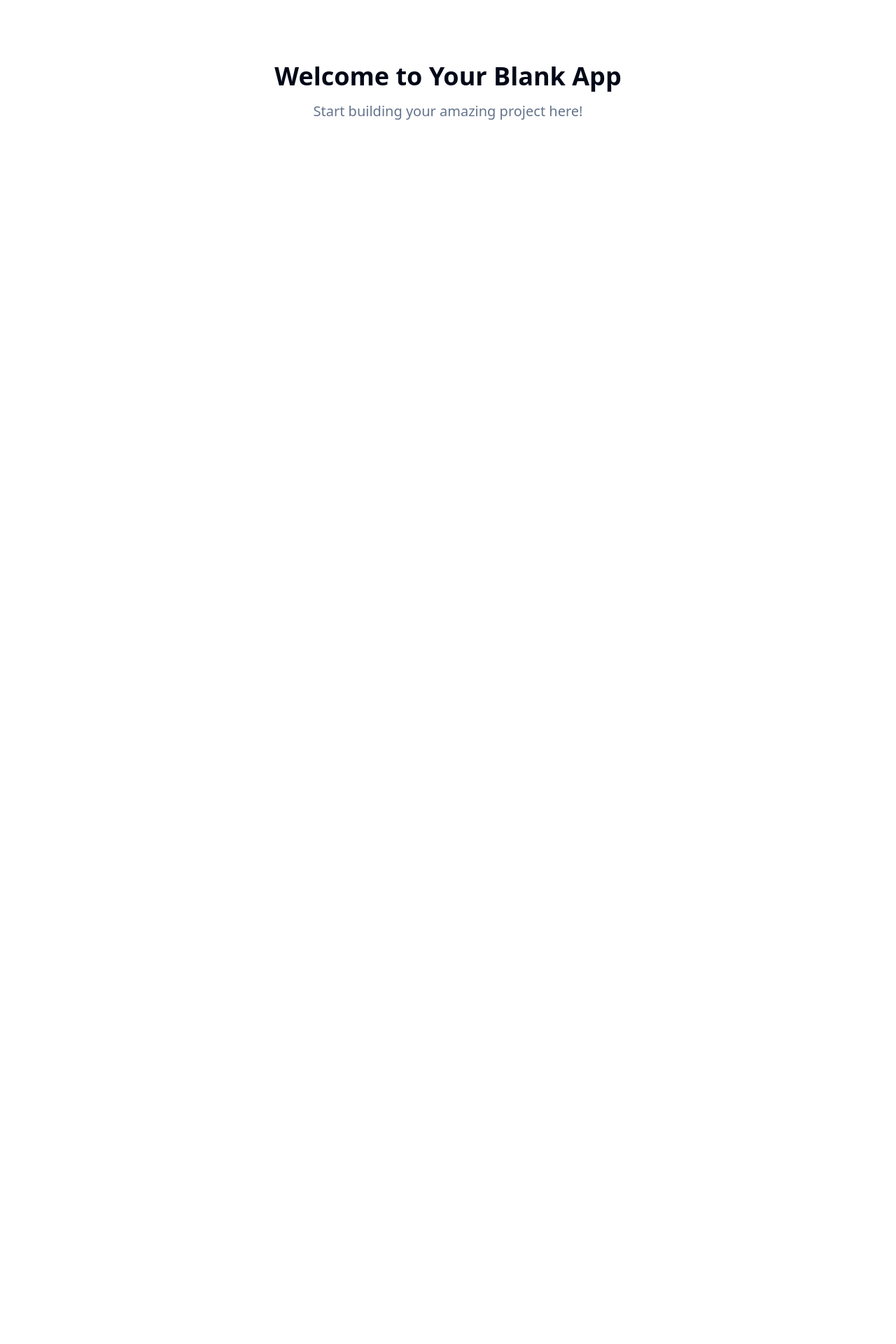
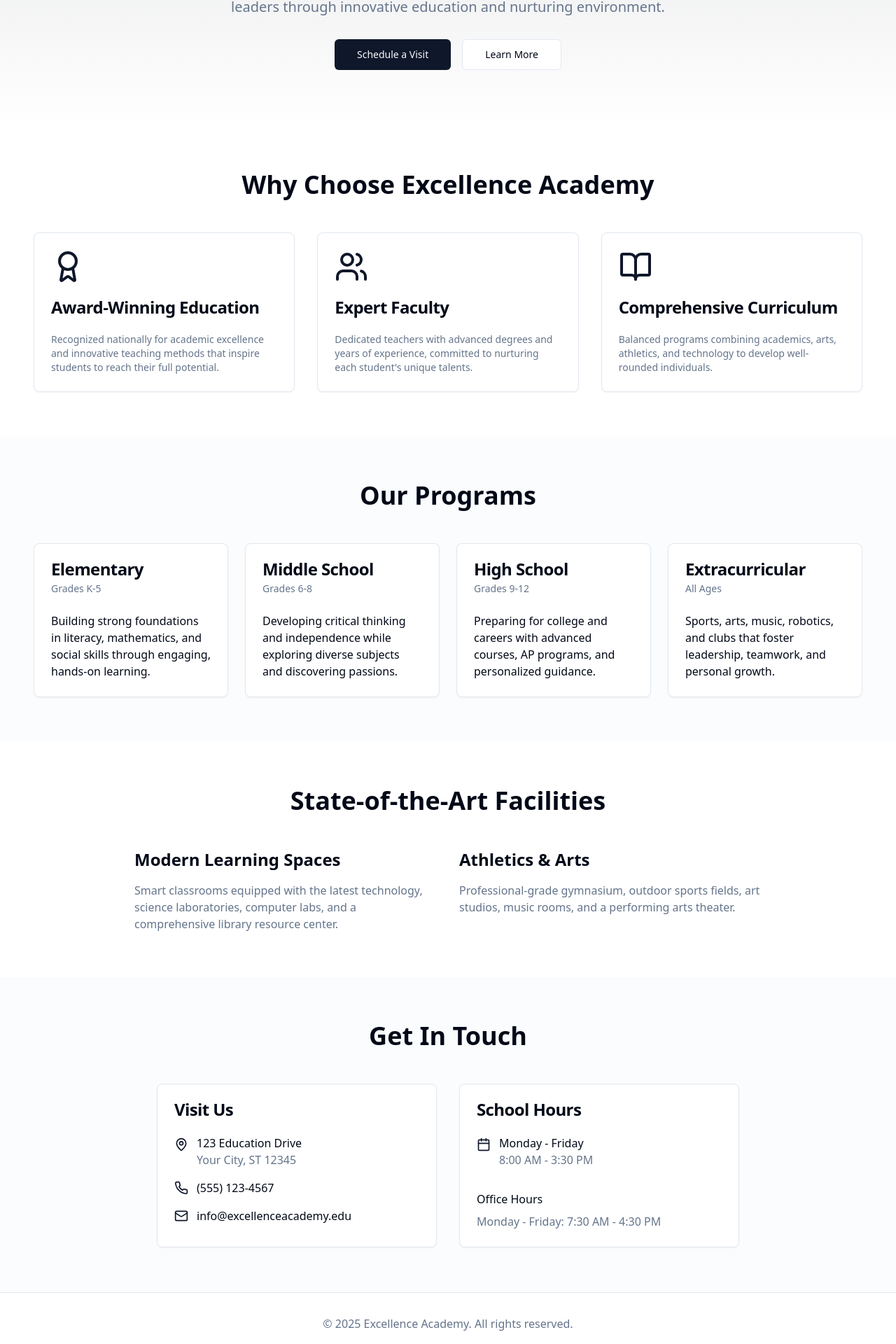
Before and after one commit to Drunken-Sage/project-port-porter, a React (Vite) app: page / in a window 1280 px wide. Shown: the part 269-2189 px from the top of the page at 70% size. Before the commit the page ends 800 px from the top, so only its background shows below. Built offline with nearby package versions, Linux system fonts and the light colour scheme.

Commit message:
Convert page to school landing page

```diff
--- a/src/pages/Index.tsx
+++ b/src/pages/Index.tsx
@@ -1,12 +1,207 @@
-// Update this page (the content is just a fallback if you fail to update the page)
+import { Button } from "@/components/ui/button";
+import { Card, CardContent, CardDescription, CardHeader, CardTitle } from "@/components/ui/card";
+import { BookOpen, Users, Award, Calendar, Phone, Mail, MapPin } from "lucide-react";
 
 const Index = () => {
   return (
-    <div className="min-h-screen flex items-center justify-center bg-background">
-      <div className="text-center">
-        <h1 className="text-4xl font-bold mb-4">Welcome to Your Blank App</h1>
-        <p className="text-xl text-muted-foreground">Start building your amazing project here!</p>
-      </div>
+    <div className="min-h-screen bg-background">
+      {/* Navigation */}
+      <nav className="border-b bg-card">
+        <div className="container mx-auto px-4 py-4">
+          <div className="flex items-center justify-between">
+            <h1 className="text-2xl font-bold text-primary">Excellence Academy</h1>
+            <div className="hidden md:flex gap-6">
+              <a href="#about" className="text-foreground hover:text-primary transition-colors">About</a>
+              <a href="#programs" className="text-foreground hover:text-primary transition-colors">Programs</a>
+              <a href="#facilities" className="text-foreground hover:text-primary transition-colors">Facilities</a>
+              <a href="#contact" className="text-foreground hover:text-primary transition-colors">Contact</a>
+            </div>
+            <Button>Apply Now</Button>
+          </div>
+        </div>
+      </nav>
+
+      {/* Hero Section */}
+      <section className="py-20 px-4 bg-gradient-to-b from-primary/10 to-background">
+        <div className="container mx-auto text-center">
+          <h2 className="text-5xl md:text-6xl font-bold mb-6 text-foreground">
+            Empowering Minds, Building Futures
+          </h2>
+          <p className="text-xl text-muted-foreground mb-8 max-w-2xl mx-auto">
+            Where excellence meets opportunity. Join us in creating tomorrow's leaders through innovative education and nurturing environment.
+          </p>
+          <div className="flex gap-4 justify-center flex-wrap">
+            <Button size="lg">Schedule a Visit</Button>
+            <Button size="lg" variant="outline">Learn More</Button>
+          </div>
+        </div>
+      </section>
+
+      {/* About Section */}
+      <section id="about" className="py-16 px-4">
+        <div className="container mx-auto">
+          <h3 className="text-4xl font-bold text-center mb-12 text-foreground">Why Choose Excellence Academy</h3>
+          <div className="grid md:grid-cols-3 gap-8">
+            <Card>
+              <CardHeader>
+                <Award className="w-12 h-12 mb-4 text-primary" />
+                <CardTitle>Award-Winning Education</CardTitle>
+              </CardHeader>
+              <CardContent>
+                <CardDescription>
+                  Recognized nationally for academic excellence and innovative teaching methods that inspire students to reach their full potential.
+                </CardDescription>
+              </CardContent>
+            </Card>
+            <Card>
+              <CardHeader>
+                <Users className="w-12 h-12 mb-4 text-primary" />
+                <CardTitle>Expert Faculty</CardTitle>
+              </CardHeader>
+              <CardContent>
+                <CardDescription>
+                  Dedicated teachers with advanced degrees and years of experience, committed to nurturing each student's unique talents.
+                </CardDescription>
+              </CardContent>
+            </Card>
+            <Card>
+              <CardHeader>
+                <BookOpen className="w-12 h-12 mb-4 text-primary" />
+                <CardTitle>Comprehensive Curriculum</CardTitle>
+              </CardHeader>
+              <CardContent>
+                <CardDescription>
+                  Balanced programs combining academics, arts, athletics, and technology to develop well-rounded individuals.
+                </CardDescription>
+              </CardContent>
+            </Card>
+          </div>
+        </div>
+      </section>
+
+      {/* Programs Section */}
+      <section id="programs" className="py-16 px-4 bg-muted/30">
+        <div className="container mx-auto">
+          <h3 className="text-4xl font-bold text-center mb-12 text-foreground">Our Programs</h3>
+          <div className="grid md:grid-cols-2 lg:grid-cols-4 gap-6">
+            <Card>
+              <CardHeader>
+                <CardTitle>Elementary</CardTitle>
+                <CardDescription>Grades K-5</CardDescription>
+              </CardHeader>
+              <CardContent>
+                Building strong foundations in literacy, mathematics, and social skills through engaging, hands-on learning.
+              </CardContent>
+            </Card>
+            <Card>
+              <CardHeader>
+                <CardTitle>Middle School</CardTitle>
+                <CardDescription>Grades 6-8</CardDescription>
+              </CardHeader>
+              <CardContent>
+                Developing critical thinking and independence while exploring diverse subjects and discovering passions.
+              </CardContent>
+            </Card>
+            <Card>
+              <CardHeader>
+                <CardTitle>High School</CardTitle>
+                <CardDescription>Grades 9-12</CardDescription>
+              </CardHeader>
+              <CardContent>
+                Preparing for college and careers with advanced courses, AP programs, and personalized guidance.
+              </CardContent>
+            </Card>
+            <Card>
+              <CardHeader>
+                <CardTitle>Extracurricular</CardTitle>
+                <CardDescription>All Ages</CardDescription>
+              </CardHeader>
+              <CardContent>
+                Sports, arts, music, robotics, and clubs that foster leadership, teamwork, and personal growth.
+              </CardContent>
+            </Card>
+          </div>
+        </div>
+      </section>
+
+      {/* Facilities Section */}
+      <section id="facilities" className="py-16 px-4">
+        <div className="container mx-auto">
+          <h3 className="text-4xl font-bold text-center mb-12 text-foreground">State-of-the-Art Facilities</h3>
+          <div className="grid md:grid-cols-2 gap-8 max-w-4xl mx-auto">
+            <div className="space-y-4">
+              <h4 className="text-2xl font-semibold text-foreground">Modern Learning Spaces</h4>
+              <p className="text-muted-foreground">
+                Smart classrooms equipped with the latest technology, science laboratories, computer labs, and a comprehensive library resource center.
+              </p>
+            </div>
+            <div className="space-y-4">
+              <h4 className="text-2xl font-semibold text-foreground">Athletics & Arts</h4>
+              <p className="text-muted-foreground">
+                Professional-grade gymnasium, outdoor sports fields, art studios, music rooms, and a performing arts theater.
+              </p>
+            </div>
+          </div>
+        </div>
+      </section>
+
+      {/* Contact Section */}
+      <section id="contact" className="py-16 px-4 bg-muted/30">
+        <div className="container mx-auto max-w-4xl">
+          <h3 className="text-4xl font-bold text-center mb-12 text-foreground">Get In Touch</h3>
+          <div className="grid md:grid-cols-2 gap-8">
+            <Card>
+              <CardHeader>
+                <CardTitle>Visit Us</CardTitle>
+              </CardHeader>
+              <CardContent className="space-y-4">
+                <div className="flex items-start gap-3">
+                  <MapPin className="w-5 h-5 text-primary mt-1" />
+                  <div>
+                    <p className="font-medium">123 Education Drive</p>
+                    <p className="text-muted-foreground">Your City, ST 12345</p>
+                  </div>
+                </div>
+                <div className="flex items-center gap-3">
+                  <Phone className="w-5 h-5 text-primary" />
+                  <p>(555) 123-4567</p>
+                </div>
+                <div className="flex items-center gap-3">
+                  <Mail className="w-5 h-5 text-primary" />
+                  <p>info@excellenceacademy.edu</p>
+                </div>
+              </CardContent>
+            </Card>
+            <Card>
+              <CardHeader>
+                <CardTitle>School Hours</CardTitle>
+              </CardHeader>
+              <CardContent className="space-y-4">
+                <div className="flex items-start gap-3">
+                  <Calendar className="w-5 h-5 text-primary mt-1" />
+                  <div>
+                    <p className="font-medium">Monday - Friday</p>
+                    <p className="text-muted-foreground">8:00 AM - 3:30 PM</p>
+                  </div>
+                </div>
+                <div className="pt-4">
+                  <p className="font-medium mb-2">Office Hours</p>
+                  <p className="text-muted-foreground">Monday - Friday: 7:30 AM - 4:30 PM</p>
+                </div>
+              </CardContent>
+            </Card>
+          </div>
+        </div>
+      </section>
+
+      {/* Footer */}
+      <footer className="border-t bg-card py-8 px-4">
+        <div className="container mx-auto text-center">
+          <p className="text-muted-foreground">
+            © 2025 Excellence Academy. All rights reserved.
+          </p>
+        </div>
+      </footer>
     </div>
   );
 };
```
